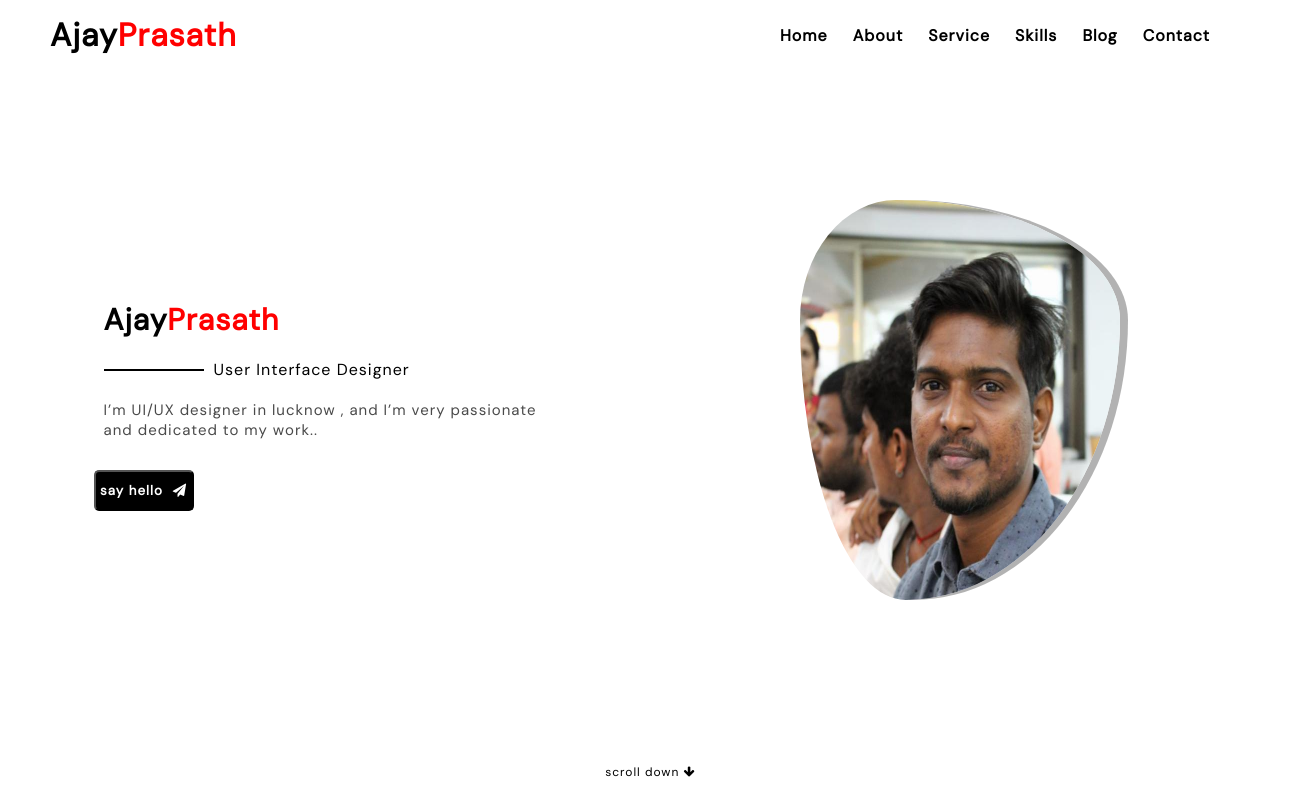
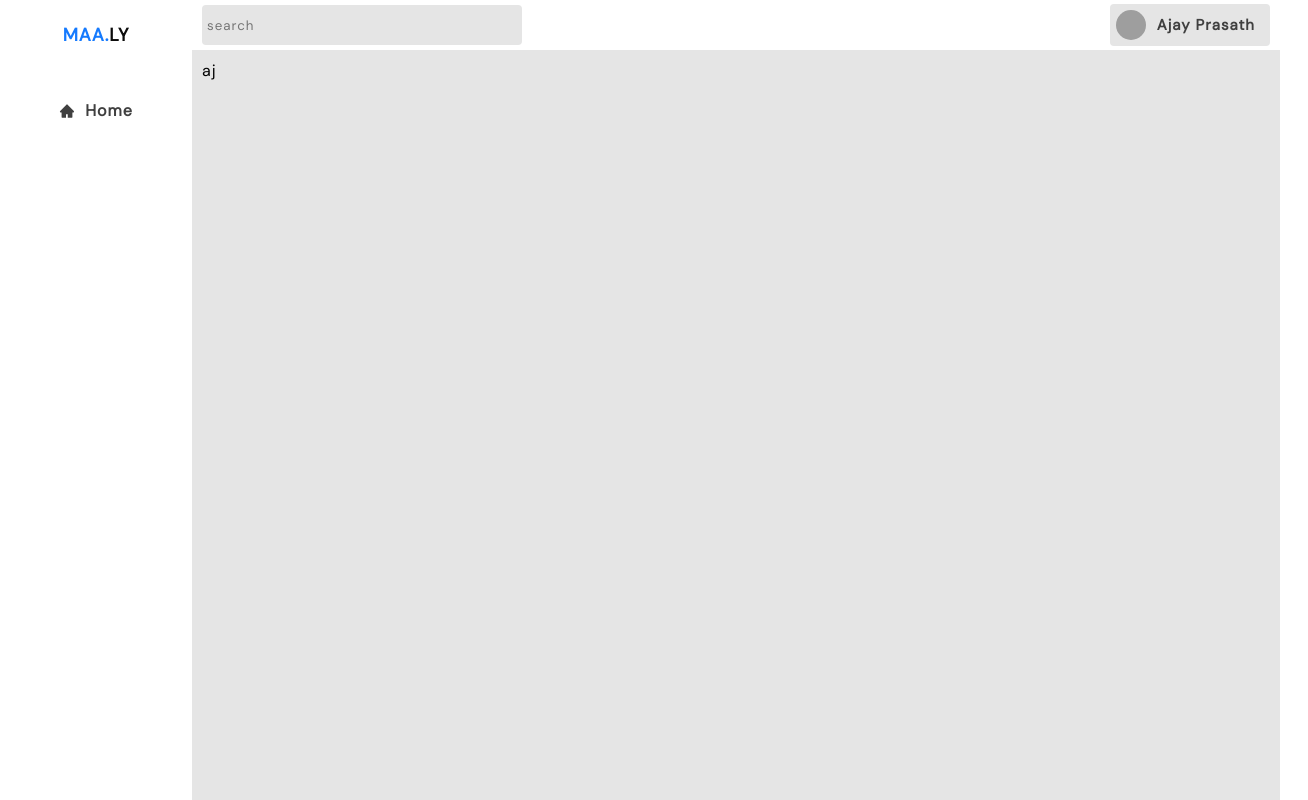
Before and after one commit to ajayprasathwork/myportfolio, a React (Create React App) app: page / in a window 1280 px wide. Shown: the top 800 px of the page, 1308 px wide, since content can reach past the window. Built offline with nearby package versions, Linux system fonts and the light colour scheme; grey boxes are pictures that could not be loaded.

Commit message:
student portal init

```diff
--- a/package.json
+++ b/package.json
@@ -3,9 +3,11 @@
   "version": "0.1.0",
   "private": true,
   "dependencies": {
+    "@ant-design/icons": "^5.0.1",
     "@testing-library/jest-dom": "^5.16.5",
     "@testing-library/react": "^13.4.0",
     "@testing-library/user-event": "^13.5.0",
+    "antd": "^5.2.0",
     "react": "^18.2.0",
     "react-dom": "^18.2.0",
     "react-icons": "^4.7.1",
--- a/src/App.css
+++ b/src/App.css
@@ -13,17 +13,39 @@ html{
 }
 .App {
   display: flex;
-  flex-direction: column;
+  height: 100vh;
+  width: 100vw;
+  flex-direction: row;
+}
+.wrapper{
+  width: 85%;
+  overflow-y: scroll;
+  background-color: #E5E5E5;
 }
 
+.box-1{
+    display: flex;
+    height: 500px;
+    width: 100%;
+    padding: 10px;
+    margin-top: 50px;
+}
+.box-2{
+  display: flex;
+  height: 700px;
+  width: 100%;
+}
+
+
+
 input[type='text']{
-  height: 50px;
+  height: 100%;
   width: 100%;
   outline: none;
-  border: 1px solid #CBCBCB;
-  border-radius: 5px;
+  border-radius: 4px;
   padding: 5px;
-  margin-top: 10px;
+  border: 0px solid red;
+  background-color: #E5E5E5;
 
 }
 textarea{
@@ -37,6 +59,6 @@ textarea{
 }
 textarea:focus,input:focus{
   outline: none;
-  border: 1px solid red;
+  border: 0px solid red;
 
 }
--- a/src/App.js
+++ b/src/App.js
@@ -1,5 +1,7 @@
 import './App.css';
 import Header from './component/nav/nav.jsx';
+import Sidebar from './component/nav/sidebar.jsx';
+
 import Hero from './component/hero/hero.jsx';
 import Contact from './component/contect/contact.jsx';
 import About from './component/about/about.jsx';
@@ -9,25 +11,16 @@ import Qulification from './component/qualification/qualification.jsx';
 function App() {
   return (
     <div className="App">
-       <Header/>
-       <section id="hero">
-       <Hero/>
-       </section>
-       <section id="about">
-       <About/>
-       <section id='skills'>
-        <Skills/>
-       </section>
-       <section id='qulification'>
-        <Qulification/>
-       </section>
-       </section>
-       <section id="contact">
-       <Contact/>
-       </section>
-       <section id="footer">
-       <Footer/>
-       </section>
+      <Sidebar/>
+      <div className='wrapper'>
+        <Header/>
+        <div className='box-1'>aj</div>
+        <div className='box-2'></div>
+
+      </div>
+
+
+
     </div>
   );
 }
--- a/src/component/nav/nav.css
+++ b/src/component/nav/nav.css
@@ -1,123 +1,95 @@
 .nav{
+    display: flex;
+    height: 50px;
+    width: 85%;
+    align-items: center;
+    justify-content: space-between;
+    position: fixed;
+    flex-direction: row;
+    background-color: #fff;
+    padding: 0px 10px 0px 10px;
+
+}
+
+.sidebar{
+    display: flex;
+    height: 100%;
+    width:15%;
+    flex-direction: column;
+    background-color: #fff;
+    box-shadow: 0px 0px 25px rgba(103, 4, 4, 0.12);
+
+}
+
+.sidebar .logo{
+    display:flex;
     height: 70px;
-    display: flex;
     width: 100%;
     align-items: center;
-    position: fixed;
-    justify-content: space-between;
-    padding-left: 50px;
-    padding-right: 50px;
-    /* background-color: #fff; */
-    z-index: 1;
+    justify-content: center;
 }
 
-.nav-light{
-    background-color: #fff;
-    color: black;
-}
-.nav-black{
-    background-color: black;
-    color: #fff;
-}
-
-.nav span{
-    color: red;
-}
-.navitems-black a{
-    text-decoration: none;
-    padding: 5px;
-    padding-right: 20px;
-    font-size: 16px;
-    color: black;
+.sidebar .logo p{
+    font-size: 18px;
+    color: #157AFE;
     font-weight: bold;
 }
 
-.navitems-light a{
+.sidebar .logo p span{
+    font-size: 18px;
+    color: #0c0c0c;
+    font-weight: bold;
+}
+
+.nav-link{
+   display: flex;
+   align-items: center;
+   flex-direction: column;
+}
+
+.nav-link a{
+    display: flex;
+    width: 80%;
+    padding: 10px;
+    align-items: center;
+    justify-content: center;
     text-decoration: none;
-    padding: 5px;
-    padding-right: 20px;
     font-size: 16px;
-    color: #fff;
-    font-weight: bold;
+    color: #404040;
+    font-weight: 600;
+    margin-top: 20px;
+    border-radius: 4px;
 
 }
 
 
-
-.navitems-light a:hover{
-    color:red ;
+.nav-link .nav-icon{
+   margin-right: 10px;
 }
 
-.navitems-black a:hover{
-    color:red ;
+.nav-link a:hover{
+    color: #157AFE;
+    background-color: #E5E5E5;
+
 }
 
-.mobile-menu{
-    display: none;
+.search{
+    display: flex;
+    width: 30%;
+    height: 80%;
 }
 
-.mobile-menu-continer{
-   display: none;
+.user{
+    display: flex;
+    align-items: center;
+    justify-content:space-between;
+    padding: 1px 5px 1px 5px;
+    background-color: #E5E5E5;
+    border-radius: 4px;
 }
 
-
-
-
-@media screen and (max-width: 850px) {
-    .navitems-light,.navitems-black{
-        display: none;
-    }
-    .nav{
-    padding-left: 10px;
-    padding-right: 10px;
-    }
-
-   .mobile-menu{
-        display: flex;
-        font-size: 25px;
-    }
-    .mobile-menu-continer-black{
-        display:flex;
-        position: absolute;
-        align-items: center;
-        justify-content: center;
-        flex-direction: column;
-        color: #fff;
-        top: 70px;
-        right: 0px;
-        padding: 20px;
-        width: 200px;
-        background-color: black;
-    }
-    .mobile-menu-continer-light{
-        display:flex;
-        position: absolute;
-        align-items: center;
-        justify-content: center;
-        flex-direction: column;
-        color: black;
-        top: 70px;
-        right: 0px;
-        padding: 20px;
-        width: 200px;
-        background-color: #fff;
-    }
-
-    .mobile-menu-continer-light a{
-        text-decoration: none;
-        padding: 5px;
-        padding-right: 20px;
-        font-size: 16px;
-        color: black;
-        font-weight: bold;
-
-    }
-    .mobile-menu-continer-black a{
-        text-decoration: none;
-    padding: 10px;
-    font-size: 16px;
-    color: #fff;
-    font-weight: bold;
-
-    }
+.user p{
+    font-size: 15px;
+    color: #404040;
+    font-weight: 700;
 }
--- a/src/component/nav/nav.jsx
+++ b/src/component/nav/nav.jsx
@@ -1,48 +1,21 @@
 import React,{useState} from 'react';
-import { AiOutlineClose } from "react-icons/ai";
 import './nav.css'
+import { Avatar, Space } from 'antd';
+import { UserOutlined } from '@ant-design/icons';
+
 const Nav = () => {
-     const [changecolor,setchangecolor]=useState(false)
-     const [showMobileMenu,setshowMobileMenu]=useState(false)
-    const navColor=()=>{
-        if(window.scrollY >= 70){
-            setchangecolor(true)
-        }else{
-            setchangecolor(false)
 
-        }
-    }
-    window.addEventListener('scroll',navColor)
+    return (
+        <div className='nav' >
+                <div className='search'>
+                     <input placeholder='search' type={"text"}/>
+                </div>
+                <div className='user'>
+                    <Avatar src="https://www.gravatar.com/avatar/2c7d99fe281ecd3bcd65ab915bac6dd5?s=250" shape="circle" size="default" icon={<UserOutlined />} />
+                    <p>Ajay Prasath</p>
 
+                </div>
 
-    const NaviTems=()=>{
-        return(
-            <>
-            <a  href="/#hero">Home</a>
-             <a href="/#about">About</a>
-             <a href="https://www.w3schools.com/">Service</a>
-             <a href="/#skills">Skills</a>
-             <a href="https://www.w3schools.com/">Blog</a>
-             <a href="/#contact">Contact</a>
-            </>
-        )
-    }
-    const showMenu=()=>{
-        setshowMobileMenu(true)
-    }
-    const hideMenu=()=>{
-        setshowMobileMenu(false)
-    }
-    return (
-        <div className={changecolor?'nav nav-black':'nav nav-light'} >
-             <h1 className={changecolor?"nav-black":"nav-light"}>Ajay<span>Prasath</span></h1>
-             <div className={changecolor?'navitems-light':'navitems-black'}>
-                <NaviTems/>
-             </div>
-             {!showMobileMenu?<div className="mobile-menu" onClick={showMenu} ><i class="fa fa-bars"></i></div>:<div className="mobile-menu" onClick={hideMenu} ><AiOutlineClose/></div>}
-             {showMobileMenu?<div className= {changecolor?'mobile-menu-continer-black':'mobile-menu-continer-light'}>
-             <NaviTems/>
-             </div>:null}
             </div>
     );
 };
--- /dev/null
+++ b/src/component/nav/sidebar.jsx
@@ -0,0 +1,29 @@
+import React from 'react';
+import './nav.css'
+import { AiFillHome } from "react-icons/ai";
+
+const Sidebar = () => {
+    const NaviTems=()=>{
+        return(
+            <>
+             <a href="/#hero"> <AiFillHome className='nav-icon'/>Home</a>
+
+            </>
+        )
+    }
+    return (
+        <div className='sidebar'>
+            <div className='logo'>
+                <p>MAA.<span>LY</span></p>
+            </div>
+            <div className='nav-link'>
+            <NaviTems/>
+
+            </div>
+
+
+        </div>
+    );
+};
+
+export default Sidebar;
```
Also changed, not shown: src/page/home.jsx (added, +11 -0 lines), src/page/login.jsx (added, +11 -0 lines), 1 other file (tests, documents, lock files or other folders).
